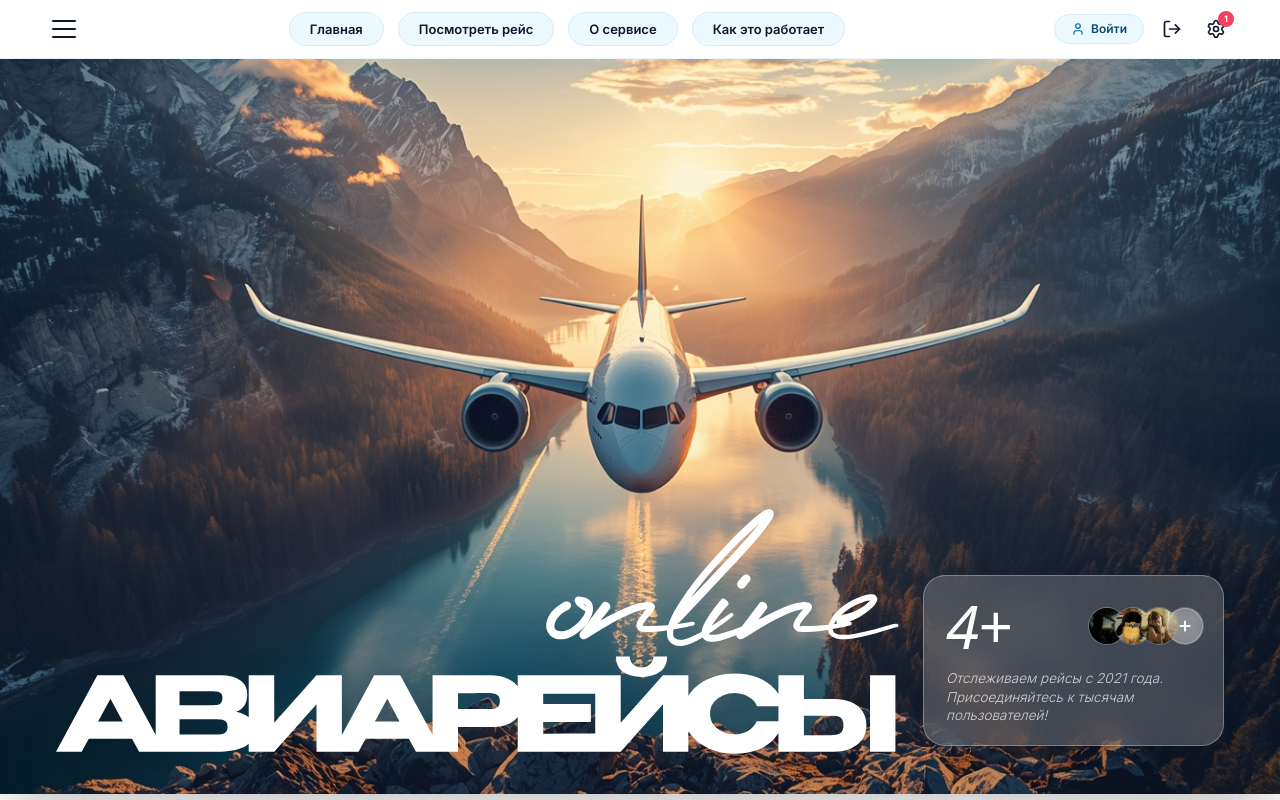
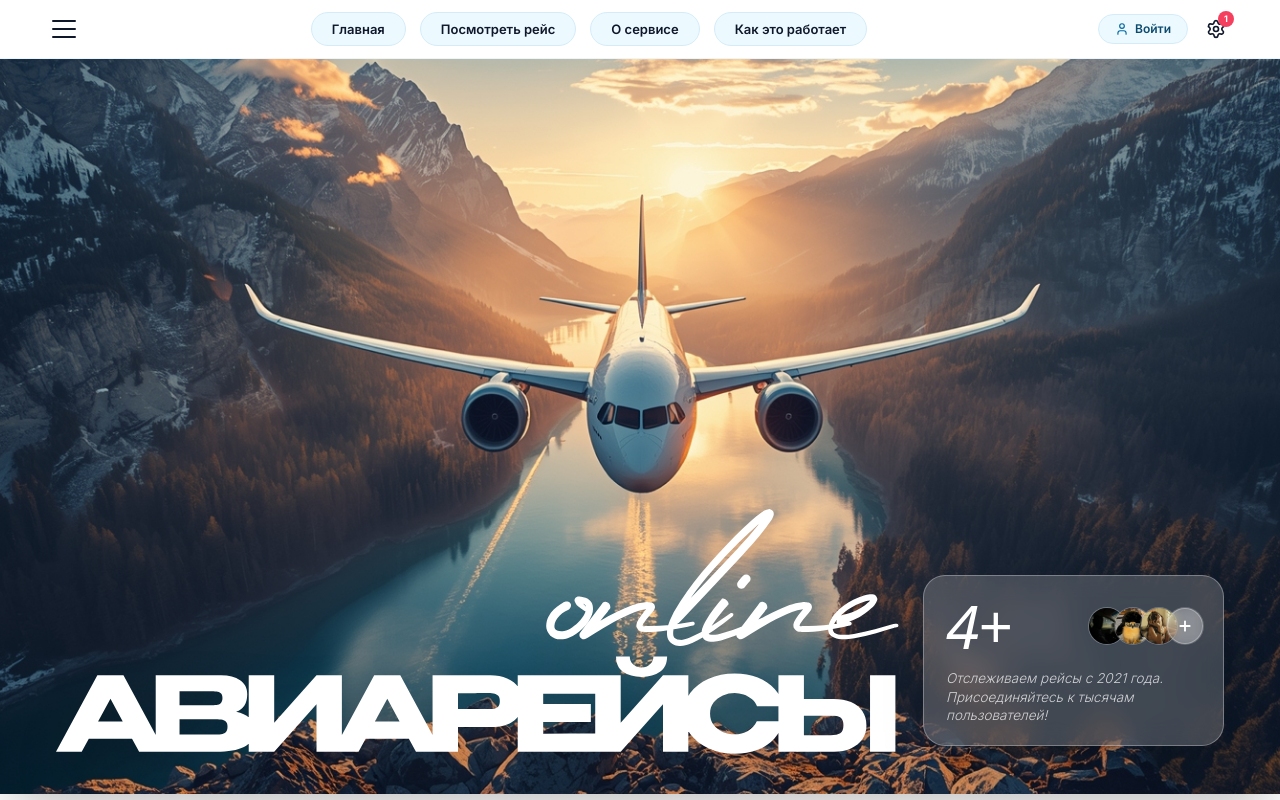
Before and after one commit to Shonni123/RPI_Kurs, a React (Vite) app in the folder frontend/: page / in a window 1280 px wide. Shown: the top 800 px of the page. Built offline with nearby package versions, Linux system fonts and the light colour scheme; a web font is replaced by a local one.

Commit message:
Remove exit/logout link icon from header

```diff
--- a/frontend/src/components/layout/TopNav.tsx
+++ b/frontend/src/components/layout/TopNav.tsx
@@ -2,7 +2,6 @@ import React, { useState, useEffect } from 'react';
 import { createPortal } from 'react-dom';
 import { Link, useLocation, useNavigate } from 'react-router-dom';
 import {
-  LogOut,
   Settings,
   X,
   Plane,
@@ -155,13 +154,6 @@ export const TopNav: React.FC<TopNavProps> = ({ className = '' }) => {
             </button>
           )}
 
-          <Link
-            to="/flights"
-            className="p-1.5 rounded-full hover:opacity-80 transition-all text-slate-900 hover:text-sky-600"
-            title="Табло рейсов"
-          >
-            <LogOut className="w-5 h-5 stroke-[2]" />
-          </Link>
           <button
             onClick={() => setIsOpen(true)}
             className="relative p-1.5 rounded-full hover:opacity-80 transition-all cursor-pointer text-slate-900 hover:text-sky-600"
```
